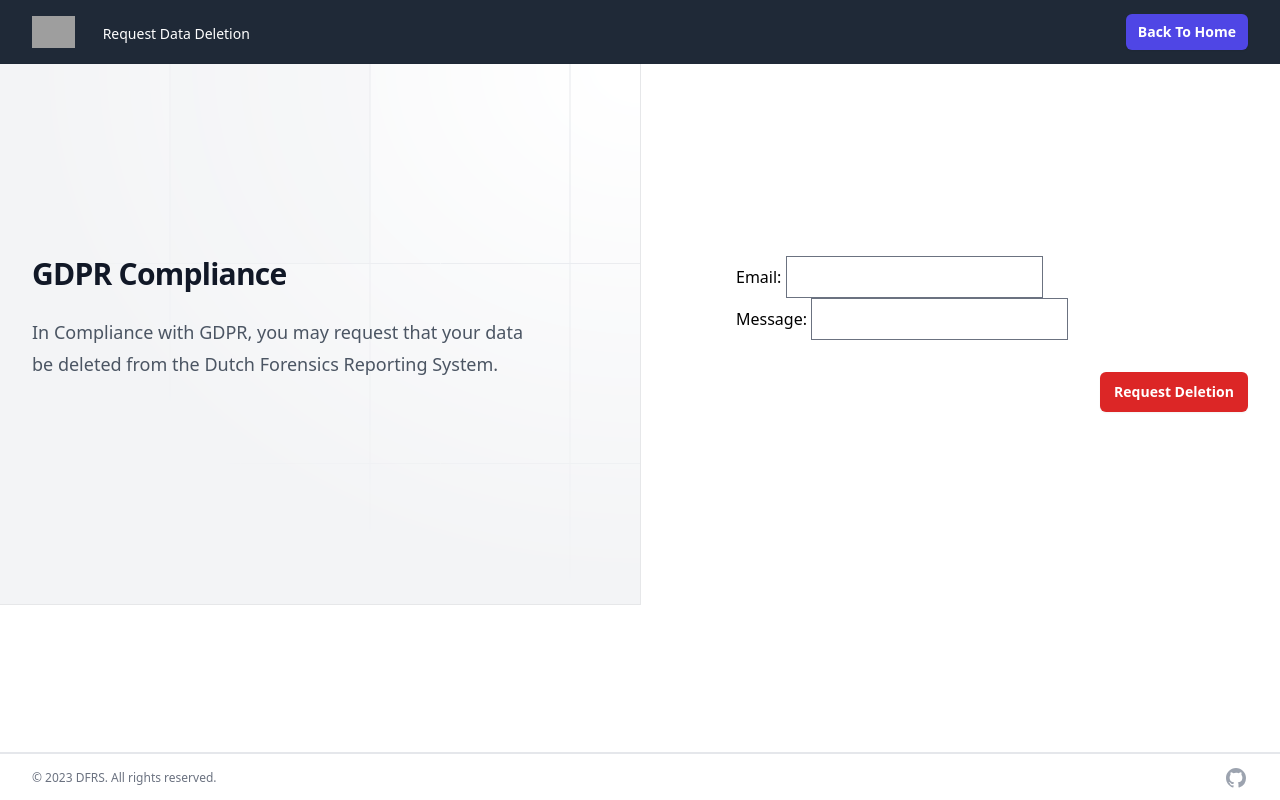
After one commit to nkosi-tauro/dfrs_domain, a Django app: page /gdpr-delete/ in a window 1280 px wide. The commit adds this page. Run offline with Django 4.2, Linux system fonts and the light colour scheme; some libraries are stand-ins or nearby versions; grey boxes are pictures that could not be loaded.

Commit message:
Added GDPR data deletion request

```diff
--- a/reporting_system/forms.py
+++ b/reporting_system/forms.py
@@ -3,7 +3,9 @@ Reporting System Forms
 
 '''
 from django import forms
+from django.core import validators
 from .models import ReportingFormModel, VulnerabilityFormModel
+
 
 class ReportingFormView(forms.ModelForm):
     '''
@@ -28,3 +30,10 @@ class AddVulnerabilityForm(forms.ModelForm):
         '''
         model = VulnerabilityFormModel
         fields = ['type', 'severity', 'description']
+
+class GDPRRequestForm(forms.Form):
+    '''
+    GDPR Request Form
+    '''
+    email = forms.EmailField(max_length=100, validators=[validators.EmailValidator()])
+    message = forms.CharField(max_length=200)
--- a/reporting_system/urls.py
+++ b/reporting_system/urls.py
@@ -26,6 +26,7 @@ urlpatterns = [
          name='employee-logout'),
     path("employee/<int:user_id>",views.employeeview, name="employeeview"),
     path("report/",views.publicview, name="publicview"),
+    path("gdpr-delete/",views.gdprview, name="gdprview"),
     path("employee/<int:user_id>/flaw",views.add_flaw, name="add-flaw"),
     path("employee/<int:user_id>/remove/<int:flaw>",views.remove_flaw, name="remove-flaw"),
     path("employee/<int:user_id>/edit/<int:flaw>",views.edit_flaw, name="edit-flaw"),
--- a/reporting_system/views.py
+++ b/reporting_system/views.py
@@ -8,7 +8,7 @@ from django.contrib import messages
 from eventlog.models import Event
 from eventlog.events import EventGroup
 from .models import VulnerabilityFormModel
-from .forms import ReportingFormView, AddVulnerabilityForm
+from .forms import ReportingFormView, AddVulnerabilityForm, GDPRRequestForm
 
 # Start a new Event group
 systemEvent = EventGroup()
@@ -88,6 +88,27 @@ def publicview(request):
     context = {'form': form}
 
     return render(request, 'publicview/public.html', context)
+
+def gdprview(request):
+    '''
+    The GDPR View
+    '''
+    if request.method == 'POST':
+        form = GDPRRequestForm(request.POST)
+        if form.is_valid():
+            systemEvent.warning(
+                f"A user with email {request.POST['email']} has submitted a data deletion request",
+                initiator=get_client_ip(request))
+            messages.success(
+                request, 'Your Request has been submitted successfully')
+        elif form.errors:
+            messages.error(request, f"{form.errors}")
+    else:
+        form = GDPRRequestForm()
+    form = GDPRRequestForm()
+    context = {'form': form}
+
+    return render(request, 'publicview/gdprview.html', context)
 
 
 @login_required(login_url='employee-login')
--- /dev/null
+++ b/templates/publicview/gdprview.html
@@ -0,0 +1,96 @@
+{% extends "base/base.html" %}
+{% block title %}
+  DFRS Domain: GDPR
+{% endblock title %}
+{% load tailwind_filters %}
+{% block content %}
+  {# djlint:off H021,H023,H006,H029,H012 #}
+  <nav class="bg-gray-800">
+    <div class="mx-auto max-w-7xl px-4 sm:px-6 lg:px-8">
+      <div class="flex h-16 justify-between">
+        <div class="flex">
+          <div class="-ml-2 mr-2 flex items-center md:hidden"></div>
+          <div class="flex flex-shrink-0 items-center">
+            <img class="block h-8 w-auto lg:hidden"
+                 src="https://tailwindui.com/img/logos/mark.svg?color=indigo&shade=600"
+                 alt="Your Company">
+            <img class="hidden h-8 w-auto lg:block"
+                 src="https://tailwindui.com/img/logos/mark.svg?color=indigo&shade=600"
+                 alt="Your Company">
+          </div>
+          <div class="hidden md:ml-6 md:flex md:space-x-8">
+            <p class="inline-flex items-center text-white  px-1 pt-1 text-sm font-medium">Request Data Deletion</p>
+          </div>
+        </div>
+        <div class="flex items-center">
+          <div class="flex-shrink-0">
+            <a href={% url 'homeview' %}>
+              <button type="button"
+                      class="relative inline-flex items-center gap-x-1.5 rounded-md bg-indigo-600 px-3 py-2 text-sm font-semibold text-white shadow-sm hover:bg-indigo-500 focus-visible:outline focus-visible:outline-2 focus-visible:outline-offset-2 focus-visible:outline-indigo-600">
+                Back To Home
+              </button>
+            </div>
+          </a>
+        </div>
+      </div>
+    </div>
+  </nav>
+  <div class="relative isolate bg-white">
+    <div class="mx-auto grid max-w-7xl grid-cols-1 lg:grid-cols-2">
+      <div class="relative px-6 pb-20 pt-24 sm:pt-32 lg:static lg:px-8 lg:py-48">
+        <div class="mx-auto max-w-xl lg:mx-0 lg:max-w-lg">
+          <div class="absolute inset-y-0 left-0 -z-10 w-full overflow-hidden bg-gray-100 ring-1 ring-gray-900/10 lg:w-1/2">
+            <svg class="absolute inset-0 h-full w-full stroke-gray-200 [mask-image:radial-gradient(100%_100%_at_top_right,white,transparent)]"
+                 aria-hidden="true">
+              <defs>
+              <pattern id="83fd4e5a-9d52-42fc-97b6-718e5d7ee527" width="200" height="200" x="100%" y="-1" patternUnits="userSpaceOnUse">
+              <path d="M130 200V.5M.5 .5H200" fill="none" />
+              </pattern>
+              </defs>
+              <rect width="100%" height="100%" stroke-width="0" fill="white" />
+              <svg x="100%" y="-1" class="overflow-visible fill-gray-50">
+                <path d="M-470.5 0h201v201h-201Z" stroke-width="0" />
+              </svg>
+              <rect width="100%" height="100%" stroke-width="0" fill="url(#83fd4e5a-9d52-42fc-97b6-718e5d7ee527)" />
+            </svg>
+          </div>
+          <h2 class="text-3xl font-bold tracking-tight text-gray-900">GDPR Compliance</h2>
+          <p class="mt-6 text-lg leading-8 text-gray-600">
+            In Compliance with GDPR, you may request that your data be deleted from the Dutch Forensics Reporting System.
+          </p>
+
+        </div>
+      </div>
+      <form method="POST" class="px-6 pb-24 pt-20 sm:pb-32 lg:px-8 lg:py-48">
+        {% if messages %}
+          <div class="sm:mx-auto sm:w-full sm:max-w-sm">
+            <div class="rounded-md bg-blue-50 p-2">
+              <div class="flex">
+                <div class="ml-3">
+                  <div class="mt-1 text-sm text-blue-700">
+                    <ul role="list" class="list-disc space-y-1 pl-5">
+                      {% for message in messages %}
+                        <li {% if message.tags %}class="{{ message.tags }}"{% endif %}>{{ message }}</li>
+                      {% endfor %}
+                    </ul>
+                  </div>
+                </div>
+              </div>
+            </div>
+          </div>
+        {% endif %}
+        {% csrf_token %}
+        <div class="mx-auto max-w-xl lg:mr-0 lg:max-w-lg">
+          {{ form | crispy }}
+          {% comment %} <div class="grid grid-cols-1 gap-x-8 gap-y-6 sm:grid-cols-2">{{ form | crispy }}</div> {% endcomment %}
+          <div class="mt-8 flex justify-end">
+            <button type="submit"
+                    class="rounded-md bg-red-600 px-3.5 py-2.5 text-center text-sm font-semibold text-white shadow-sm hover:bg-red-500 focus-visible:outline focus-visible:outline-2 focus-visible:outline-offset-2 focus-visible:outline-indigo-600">
+              Request Deletion
+            </button>
+          </div>
+        </div>
+      </form>
+    </div>
+  </div>
+{% endblock content %}
```
Also changed, not shown: templates/publicview/public.html (+14 -25 lines).
